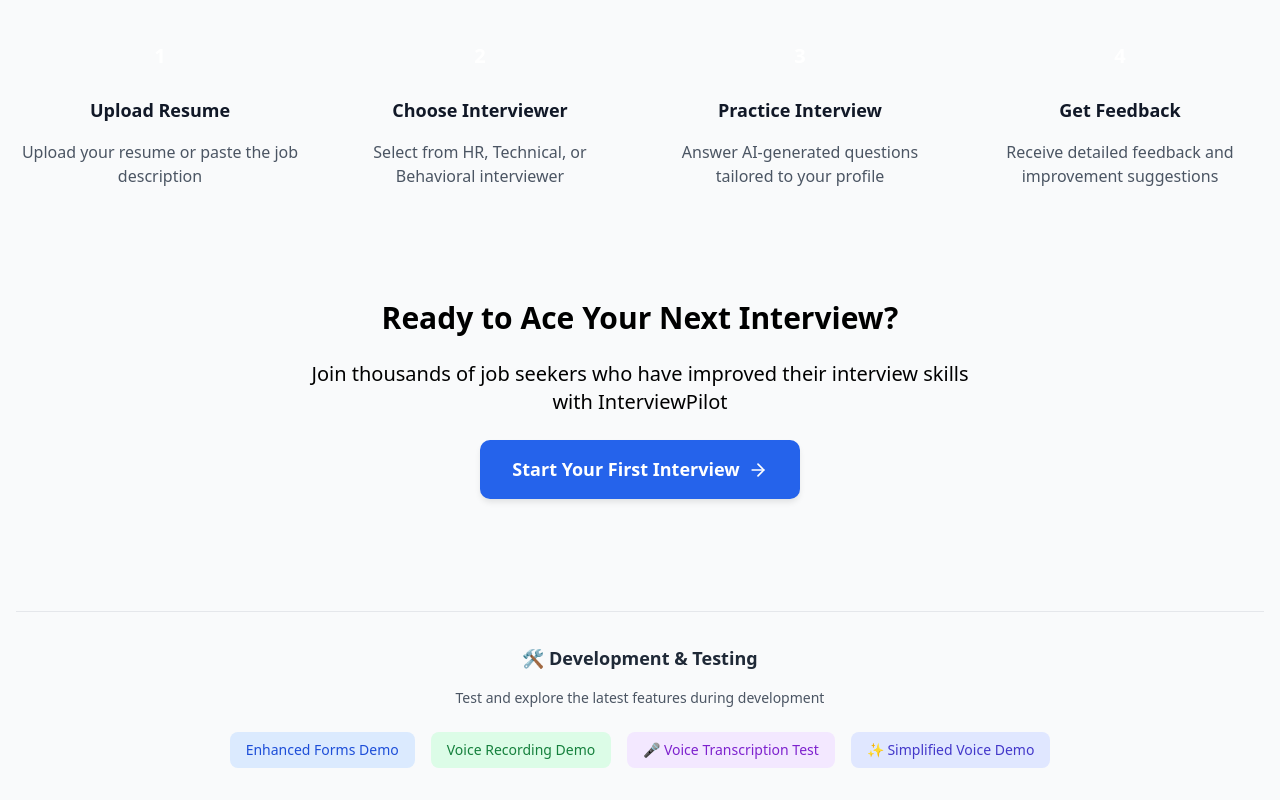
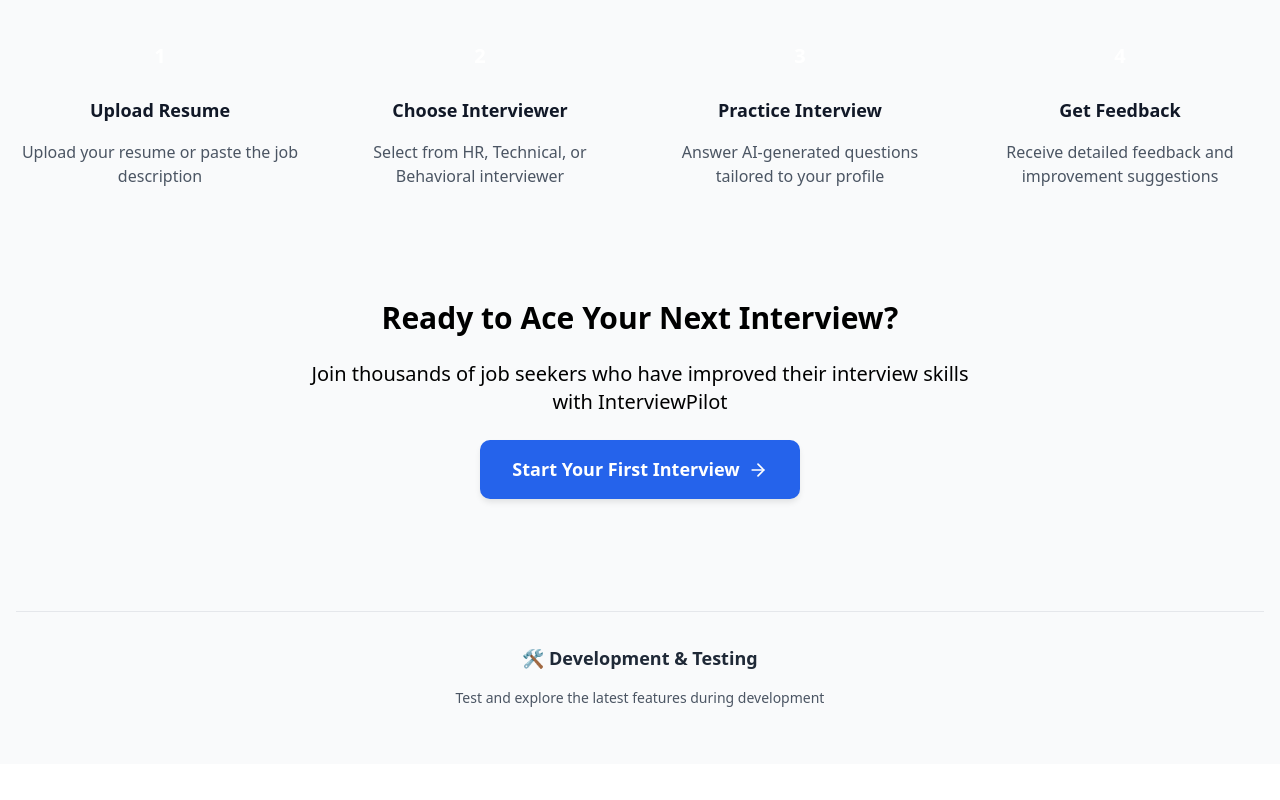
Before and after one commit to Lohithaksh05/InterviewPilot, a React (Vite) app in the folder frontend/: page / in a window 1280 px wide. Shown: the part 1394-2194 px from the top of the page. After the commit the page ends 2158 px from the top, so only its background shows below. Built offline with nearby package versions, Linux system fonts and the light colour scheme.

Commit message:
Fix interview session model to use string IDs instead of ObjectId for UUID compatibility

```diff
--- a/frontend/src/App.jsx
+++ b/frontend/src/App.jsx
@@ -26,10 +26,6 @@
         <main className="container mx-auto px-4 py-8">
           <Routes>
             <Route path="/" element={<Home />} />
-            <Route path="/forms-demo" element={<FormDemo />} />            <Route path="/voice-demo" element={<VoiceRecordingDemo />} />
-            <Route path="/voice-test" element={<VoiceTranscriptionTest />} />            <Route path="/voice-simple" element={<SimplifiedVoiceDemo />} />            <Route path="/recording-test" element={<RecordingTest />} />
-            <Route path="/recording-results-test" element={<RecordingResultsTest />} />
-            <Route path="/audio-debug" element={<AudioPlayerDebug />} />
             <Route path="/login" element={<Login />} />
             <Route path="/signup" element={<Signup />} />
             <Route path="/interview" element={
--- a/frontend/src/pages/Home.jsx
+++ b/frontend/src/pages/Home.jsx
@@ -164,33 +164,6 @@
             Test and explore the latest features during development
           </p>
         </div>
-
-        <div className="flex flex-wrap justify-center gap-4">
-          <Link
-            to="/forms-demo"
-            className="px-4 py-2 bg-blue-100 hover:bg-blue-200 text-blue-700 rounded-lg text-sm font-medium transition-colors"
-          >
-            Enhanced Forms Demo
-          </Link>
-          <Link
-            to="/voice-demo"
-            className="px-4 py-2 bg-green-100 hover:bg-green-200 text-green-700 rounded-lg text-sm font-medium transition-colors"
-          >
-            Voice Recording Demo
-          </Link>
-          <Link
-            to="/voice-test"
-            className="px-4 py-2 bg-purple-100 hover:bg-purple-200 text-purple-700 rounded-lg text-sm font-medium transition-colors"
-          >
-            🎤 Voice Transcription Test
-          </Link>
-          <Link
-            to="/voice-simple"
-            className="px-4 py-2 bg-indigo-100 hover:bg-indigo-200 text-indigo-700 rounded-lg text-sm font-medium transition-colors"
-          >
-            ✨ Simplified Voice Demo
-          </Link>
-        </div>
       </section>
     </div>
   );
```
Also changed, not shown: 2 other files (tests, documents, lock files or other folders).
